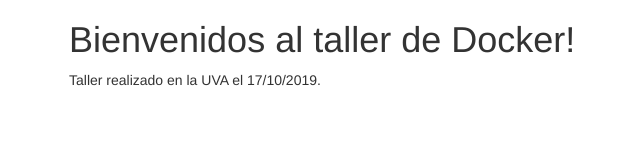
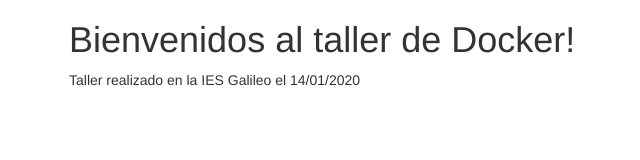
Before and after one commit to daizpuru/tallerIESGalileo, a plain HTML site: page dockerfile/nginx/index.html in a window 1280 px wide. Shown: the full height of the page, 1-641 px from the left. Drawn offline with nearby package versions, Linux system fonts and the light colour scheme.

Commit message:
Update index.html

```diff
--- a/dockerfile/nginx/index.html
+++ b/dockerfile/nginx/index.html
@@ -6,7 +6,7 @@
   <body>
     <div class="container">
       <h1>Bienvenidos al taller de Docker!</h1>
-      <p>Taller realizado en la UVA el 17/10/2019.</p>
+      <p>Taller realizado en la IES Galileo el 14/01/2020</p>
     </div>
   </body>
 </html>
```
